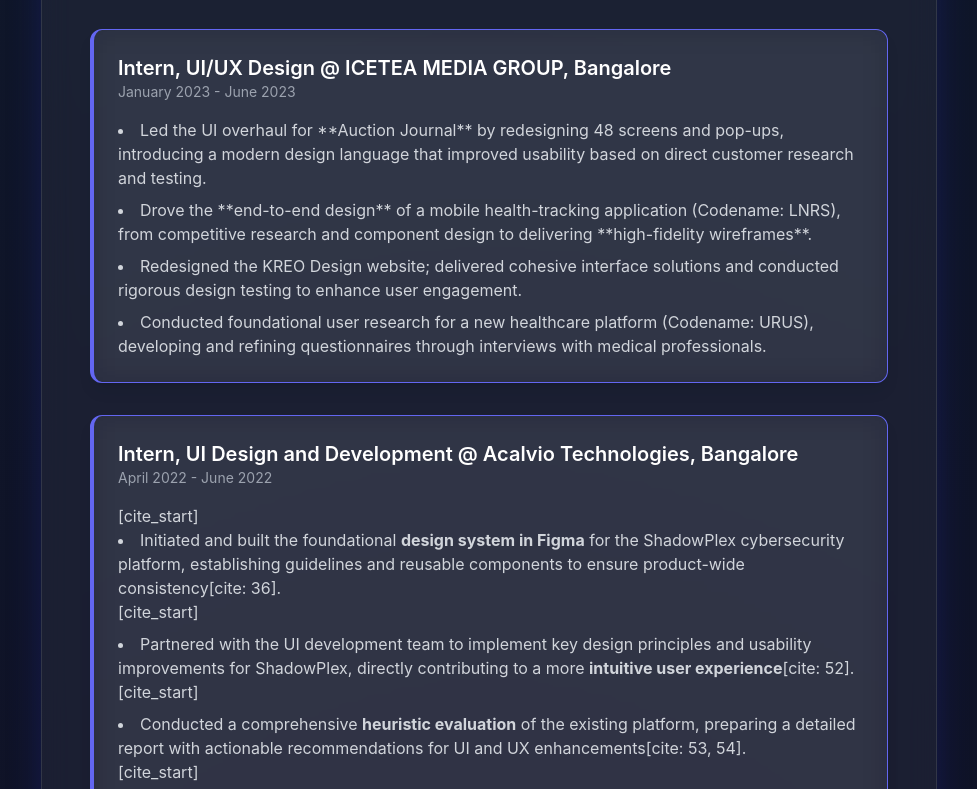
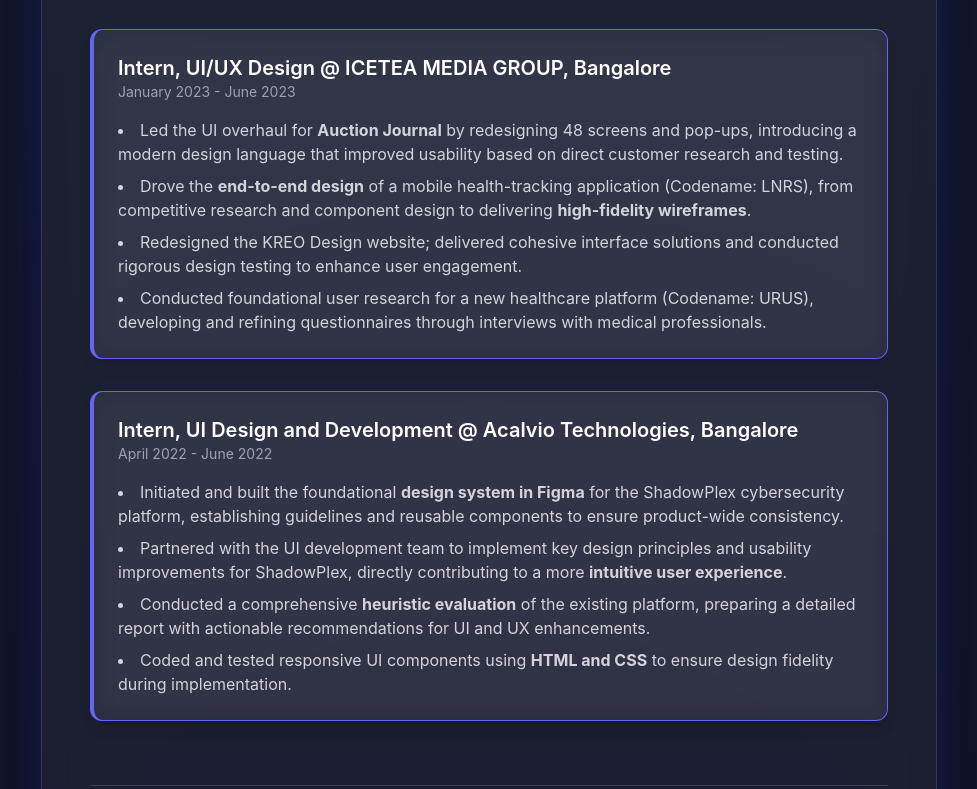
Before and after one commit to Piyush-HCI/Experimental_Resume, a plain HTML site: page index.html in a window 1280 px wide. Shown: the part 647-1436 px from the top of the page, without its empty margins (151-1128 px from the left). Drawn offline with nearby package versions, Linux system fonts and the light colour scheme.

Commit message:
Format HTML content for better readability

```diff
--- a/index.html
+++ b/index.html
@@ -65,8 +65,8 @@
                     <h3 class="text-xl font-semibold text-white">Intern, UI/UX Design @ ICETEA MEDIA GROUP, Bangalore</h3>
                     <p class="text-sm text-gray-400 mb-4">January 2023 - June 2023</p>
                     <ul class="list-disc list-inside space-y-2 text-gray-300">
-                        <li>Led the UI overhaul for **Auction Journal** by redesigning 48 screens and pop-ups, introducing a modern design language that improved usability based on direct customer research and testing.</li>
-                        <li>Drove the **end-to-end design** of a mobile health-tracking application (Codename: LNRS), from competitive research and component design to delivering **high-fidelity wireframes**.</li>
+                        <li>Led the UI overhaul for <strong>Auction Journal</strong> by redesigning 48 screens and pop-ups, introducing a modern design language that improved usability based on direct customer research and testing.</li>
+                        <li>Drove the <strong>end-to-end design</strong> of a mobile health-tracking application (Codename: LNRS), from competitive research and component design to delivering <strong>high-fidelity wireframes</strong>.</li>
                         <li>Redesigned the KREO Design website; delivered cohesive interface solutions and conducted rigorous design testing to enhance user engagement.</li>
                         <li>Conducted foundational user research for a new healthcare platform (Codename: URUS), developing and refining questionnaires through interviews with medical professionals.</li>
                     </ul>
@@ -76,10 +76,10 @@
                     <h3 class="text-xl font-semibold text-white">Intern, UI Design and Development @ Acalvio Technologies, Bangalore</h3>
                     <p class="text-sm text-gray-400 mb-4">April 2022 - June 2022</p>
                     <ul class="list-disc list-inside space-y-2 text-gray-300">
-                        [cite_start]<li>Initiated and built the foundational <strong>design system in Figma</strong> for the ShadowPlex cybersecurity platform, establishing guidelines and reusable components to ensure product-wide consistency[cite: 36].</li>
-                        [cite_start]<li>Partnered with the UI development team to implement key design principles and usability improvements for ShadowPlex, directly contributing to a more <strong>intuitive user experience</strong>[cite: 52].</li>
-                        [cite_start]<li>Conducted a comprehensive <strong>heuristic evaluation</strong> of the existing platform, preparing a detailed report with actionable recommendations for UI and UX enhancements[cite: 53, 54].</li>
-                        [cite_start]<li>Coded and tested responsive UI components using <strong>HTML and CSS</strong> to ensure design fidelity during implementation[cite: 55].</li>
+                        <li>Initiated and built the foundational <strong>design system in Figma</strong> for the ShadowPlex cybersecurity platform, establishing guidelines and reusable components to ensure product-wide consistency.</li>
+                        <li>Partnered with the UI development team to implement key design principles and usability improvements for ShadowPlex, directly contributing to a more <strong>intuitive user experience</strong>.</li>
+                        <li>Conducted a comprehensive <strong>heuristic evaluation</strong> of the existing platform, preparing a detailed report with actionable recommendations for UI and UX enhancements.</li>
+                        <li>Coded and tested responsive UI components using <strong>HTML and CSS</strong> to ensure design fidelity during implementation.</li>
                     </ul>
                 </div>
             </section>
@@ -187,20 +187,20 @@
 
                     <div class="glass-card project-card-4-3 p-6 rounded-xl shadow-xl border-t-4 border-yellow-400 flex-shrink-0 project-card" data-category="vr all" style="transform: translateZ(15px);">
                         <h3 class="text-xl font-semibold text-white mb-1">Featured: VR Dissertation</h3>
-                        <p class="text-sm text-gray-400 mb-4">**Virtual Reality for Education**</p>
+                        <p class="text-sm text-gray-400 mb-4">Virtual Reality for Education</p>
                         <p class="text-gray-300 text-sm mb-4">A comprehensive UX project on designing and testing a VR educational experience. Showcase of deep research and high-fidelity prototyping.</p>
                         <a href="https://www.piyush-uxd.com/my-work/virtual-reality-for-education" target="_blank" class="text-indigo-400 hover:text-white font-medium flex items-center">View Case Study &rarr;</a>
                     </div>
 
                     <div class="glass-card project-card-1-1 p-6 rounded-xl shadow-lg flex-shrink-0 project-card" data-category="vr all" style="transform: translateZ(5px);">
                         <h3 class="text-xl font-semibold text-white mb-1">VR Flood Risk</h3>
-                        <p class="text-sm text-gray-400 mb-4">**Experiencing Climate Risk in VR**</p>
+                        <p class="text-sm text-gray-400 mb-4">Experiencing Climate Risk in VR</p>
                         <a href="https://www.piyush-uxd.com/my-work/experience-flood-risk-in-vr" target="_blank" class="text-indigo-400 hover:text-white font-medium flex items-center">View Case Study &rarr;</a>
                     </div>
 
                     <div class="glass-card project-card-1-1 p-6 rounded-xl shadow-lg flex-shrink-0 project-card" data-category="app all" style="transform: translateZ(5px);">
                         <h3 class="text-xl font-semibold text-white mb-1">Career Coach</h3>
-                        <p class="text-sm text-gray-400 mb-4">**Education & Career Guidance Platform**</p>
+                        <p class="text-sm text-gray-400 mb-4">Education & Career Guidance Platform</p>
                         <a href="https://www.piyush-uxd.com/my-work/education-and-career-coach" target="_blank" class="text-indigo-400 hover:text-white font-medium flex items-center">View Case Study &rarr;</a>
                     </div>
 
@@ -229,7 +229,7 @@
                 </div>
 
                 <div class="text-lg text-gray-300 mb-8 leading-relaxed">
-                    <p>I am a highly motivated designer focused on transforming complex problems into simple, <strong>intuitive user experiences</strong>. My foundation in both **UX Design** (MSc) and **UI Development** (BVoc) allows me to serve as a vital bridge between design and engineering teams.</p>
+                    <p>I am a highly motivated designer focused on transforming complex problems into simple, <strong>intuitive user experiences</strong>. My foundation in both <strong>UX Design</strong> (MSc) and <strong>UI Development</strong> (BVoc) allows me to serve as a vital bridge between design and engineering teams.</p>
                     <p class="mt-4">My core professional philosophy revolves around <strong>Cross-functional Collaboration</strong> and <strong>Stakeholder Management</strong>, ensuring design initiatives are aligned with business goals and technical feasibility. I use <strong>Storytelling</strong> to champion the user's voice and drive product decisions in <strong>Agile Methodologies</strong> environments.</p>
                 </div>
 
```
